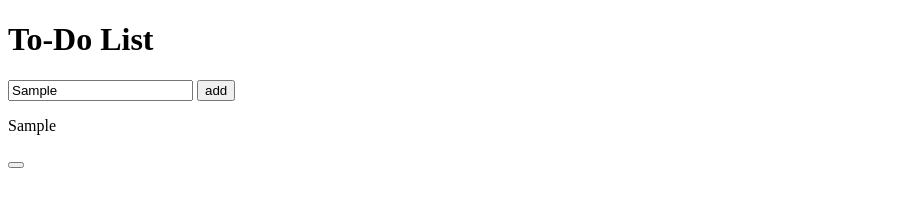
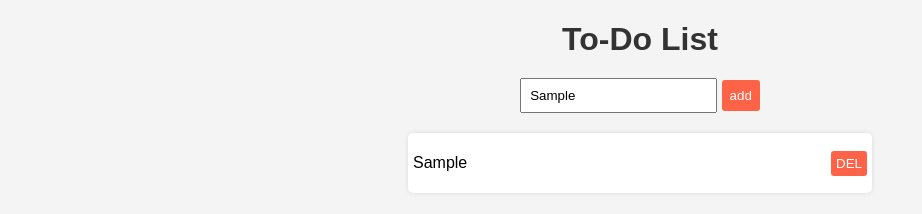
Before and after one commit to ZuhaibSubhani/to-do, a plain HTML site: page index.html in a window 1280 px wide. Both pictures are taken after typing "Sample" into the empty fields and a click on the button "add". Shown: the whole page, without its empty margins (0-922 px from the left). Drawn offline with Linux system fonts and the light colour scheme.

Commit message:
added css

```diff
--- a/index.html
+++ b/index.html
@@ -3,7 +3,7 @@
   <head>
     <title>my todo</title>
     <script src="script.js"></script>
-    <link rel="stylesheet" href="styles.css" />
+    <link rel="stylesheet" href="style.css" />
   </head>
   <body>
     <h1>To-Do List</h1>
@@ -11,7 +11,8 @@
       <input id="inputTask" type="text" />
 
       <button onclick="addText()" id="btn">add</button>
+    <div id="taskBox"></div>
     </div>
-    <div id="taskBox"></div>
+
   </body>
 </html>
--- a/script.js
+++ b/script.js
@@ -15,7 +15,7 @@ function renderTask(){
         node += `
         <div class="task">
         <p>${elem}</p>
-        <button index= "${index}"onclick="removeTask(${index})"></button>
+        <button index= "${index}"onclick="removeTask(${index})">DEL</button>
         </div>
         `;
       });
--- a/style.css
+++ b/style.css
@@ -1,16 +1,60 @@
-h1{
+body {
+    font-family: 'Arial', sans-serif;
+    background-color: #f4f4f4;
+
+}
+
+.container {
+
+}
+
+h1 {
+    text-align: center;
+    color: #333;
+    margin-bottom: 20px;
+}
+
+#sea {
+
+    flex-direction: column;
+    align-items: center;
     text-align: center;
 }
-div{
-    margin-left: auto;
-    margin-right: auto;
+
+
+
+#inputTask {
+    padding: 8px;
+
 }
-#sea{
-    margin-left: auto;
-    margin-right: auto;
 
+#btn {
+    padding: 8px;
+    cursor: pointer;
+}
+
+#taskBox {
     text-align: center;
+    margin-top: 20px;
+ /* Limit the width of the task container */
 }
-#div1{
-    text-align: center;
+
+.task {
+    background-color: #fff;
+    padding: 5px;
+    margin: 10px 400px;
+    border-radius: 5px;
+    display: flex;
+    justify-content: space-between;
+    align-items: center;
+    box-shadow: 0 0 5px rgba(0, 0, 0, 0.1);
 }
+
+button {
+    padding: 5px;
+    cursor: pointer;
+    background-color: #ff6347;
+    border: none;
+    color: #fff;
+    border-radius: 3px;
+}
```
